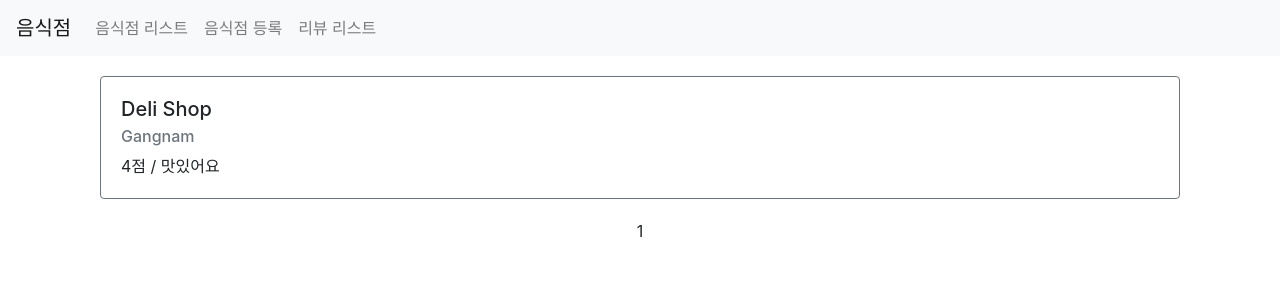
After one commit to yjinjo/django-table, a Django app: page /third/review/list/ in a window 1280 px wide. The commit adds this page. Shown: the top 300 px of the page. Run offline with Django 4.2, Linux system fonts and the light colour scheme; data comes from the database, SQL or seed files in the repository; both versions use the stored data as it was after the commit; some libraries are stand-ins or nearby versions.

Commit message:
#7. Join으로 모든 리뷰 리스트 불러오기

```diff
--- a/third/templates/third/base.html
+++ b/third/templates/third/base.html
@@ -20,6 +20,7 @@
         <div class="navbar-nav">
             <a class="nav-item nav-link" href="/third/list">음식점 리스트<span class="sr-only">(current)</span></a>
             <a class="nav-item nav-link" href="/third/create">음식점 등록</a>
+            <a class="nav-item nav-link" href="/third/review/list">리뷰 리스트</a>
         </div>
     </div>
 </nav>
--- /dev/null
+++ b/third/templates/third/review_list.html
@@ -0,0 +1,41 @@
+{% extends 'third/base.html' %}
+{% load static %}
+{% block content %}
+<div class="container">
+    {% for item in reviews %}
+    <div class="row restaurant-item" style="margin:20px auto;">
+        <div class="col-sm-12">
+            <div class="card border-secondary">
+                <div class="card-body">
+                    <h5 class="card-title">{{ item.restaurant.name }}</h5>
+                    <h6 class="card-subtitle mb-2 text-muted">{{ item.restaurant.address }}</h6>
+                    <p class="card-text">{{ item.point }}점 / {{ item.comment }}</p>
+                </div>
+            </div>
+        </div>
+    </div>
+    {% endfor %}
+
+    <div class="row">
+        <div class="col-sm-12 text-center">
+            <div class="pagination">
+                <span class="step-links text-center" style="width:100%;">
+                    {% if reviews.has_previous %}
+                        <a href="?page=1">&laquo;</a>
+                        <a href="?page={{ reviews.previous_page_number }}">{{ reviews.previous_page_number }}</a>
+                    {% endif %}
+
+                    <span class="current">
+                        {{ reviews.number }}
+                    </span>
+
+                    {% if reviews.has_next %}
+                        <a href="?page={{ reviews.next_page_number }}">{{ reviews.next_page_number }}</a>
+                        <a href="?page={{ reviews.paginator.num_pages }}">&raquo;</a>
+                    {% endif %}
+                </span>
+            </div>
+        </div>
+    </div>
+</div>
+{% endblock %}
--- a/third/urls.py
+++ b/third/urls.py
@@ -20,4 +20,5 @@ urlpatterns = [
         views.review_delete,
         name="review-delete",
     ),
+    path("review/list/", views.review_list, name="review-list"),
 ]
--- a/third/views.py
+++ b/third/views.py
@@ -76,3 +76,16 @@ def review_delete(request, restaurant_id, review_id):
     item = get_object_or_404(Review, pk=review_id)
     item.delete()
     return redirect("restaurant-detail", id=restaurant_id)  # 전 화면으로 이동합니다.
+
+
+def review_list(request):
+    reviews = (
+        Review.objects.all().select_related().order_by("-created_at")
+    )  # 모든 리뷰를 받은 다음에 최신순으로 정렬합니다.
+    paginator = Paginator(reviews, 10)  # 한 페이지에 10개씩 표시합니다.
+
+    page = request.GET.get("page")  # query params에서 page 데이터를 가져옵니다.
+    items = paginator.get_page(page)  # 해당 페이지의 아이템으로 필터링 합니다.
+
+    context = {"reviews": items}
+    return render(request, "third/review_list.html", context)
```
Also changed, not shown: db.sqlite3.
